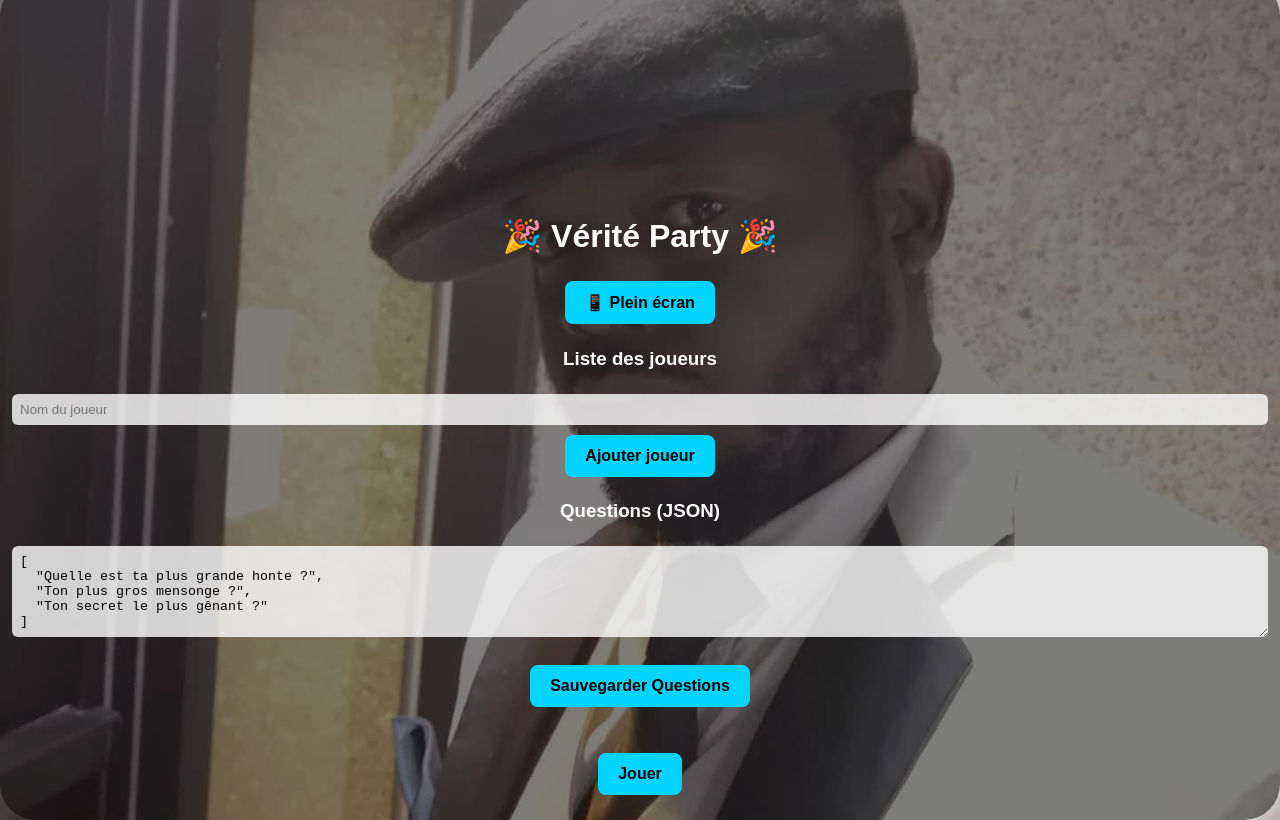
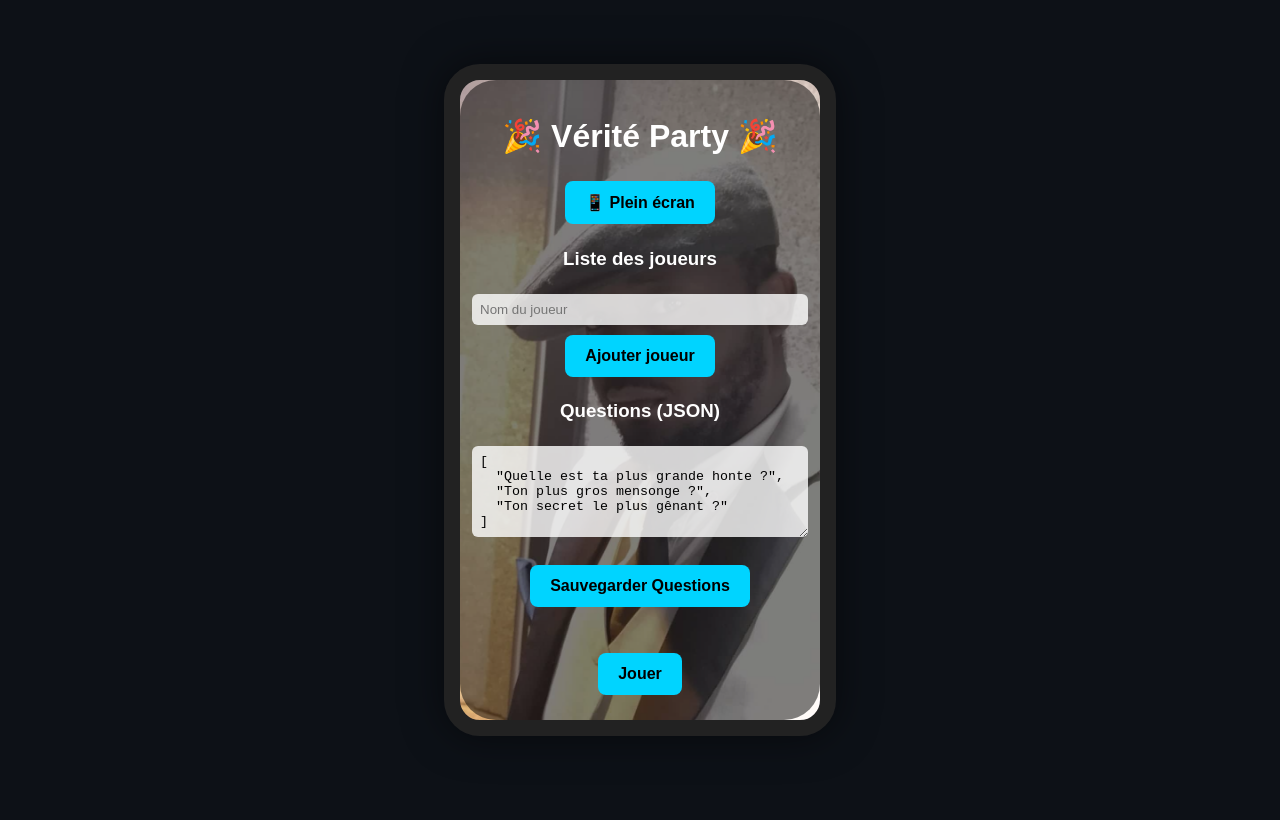
Before and after one commit to Ozi2039/jeu-party, a plain HTML site: page index.html in a window 1280 px wide. Both pictures are taken after a click on the button "📱 Plein écran". Drawn offline with Linux system fonts and the light colour scheme.

Commit message:
Update index.html

```diff
--- a/index.html
+++ b/index.html
@@ -2,21 +2,24 @@
 <html lang="fr">
 <head>
 <meta charset="UTF-8">
-<meta name="viewport" content="width=device-width, initial-scale=1.0">
+<meta name="viewport" content="width=device-width, initial-scale=1.0, viewport-fit=cover">
 <title>Vérité Party</title>
 <style>
-  body {
+  html, body {
     margin:0;
+    padding:0;
+    height:100%;
+    width:100%;
     font-family:sans-serif;
     background:#0d1117;
     color:white;
     display:flex;
     align-items:center;
     justify-content:center;
-    height:100vh;
+    overflow:hidden;
   }
 
-  /* Conteneur principal */
+  /* Conteneur téléphone */
   .phone {
     width: 320px;
     height: 600px;
@@ -33,7 +36,6 @@
     transition: all 0.3s ease;
   }
 
-  /* Overlay sombre pour lisibilité */
   .phone::before {
     content: "";
     position: absolute;
@@ -46,20 +48,7 @@
     border-radius: 36px;
   }
 
-  /* Contenus au-dessus de l'overlay */
-  .phone > * {
-    position: relative;
-    z-index: 1;
-  }
-
-  /* Plein écran mobile */
-  .fullscreen {
-    width: 100% !important;
-    height: 100% !important;
-    border: none !important;
-    border-radius: 0 !important;
-    box-shadow: none !important;
-  }
+  .phone > * { position: relative; z-index: 1; }
 
   .screen {display:none; width:100%; flex-direction:column; align-items:center; justify-content:center;}
   .active {display:flex;}
@@ -88,7 +77,6 @@
 
   .players-list div {margin:3px 0;}
 
-  /* Appel entrant */
   .call-box {text-align:center; width: 100%;}
   .caller {font-size:20px; margin-bottom:20px;}
   .slide-container {
@@ -113,7 +101,7 @@
     justify-content:center;
     font-weight:bold;
     user-select: none;
-    touch-action: none; /* pour éviter le scroll sur mobile */
+    touch-action: none;
   }
   .question {
     font-size:20px;
@@ -125,26 +113,26 @@
     text-align:center;
   }
 
-  /* Texte glisser */
   .slide-text {text-align:center; margin-top:10px; font-size:14px; color:#ccc;}
 
-  /* Responsive : mobile */
+  /* Responsive pour mobile */
   @media (max-width: 480px) {
     .phone {
-      width: 100%;
-      height: 100%;
+      width: 100vw;
+      height: 100vh;
       border-radius: 0;
       border: none;
       box-shadow: none;
     }
+    .phone::before { border-radius: 0; }
     .question {max-width: 90%;}
   }
+
 </style>
 </head>
 <body>
 
 <div class="phone" id="phone">
-  <!-- Menu principal -->
   <div id="menu" class="screen active">
     <h1>🎉 Vérité Party 🎉</h1>
     <button onclick="toggleFullScreen()">📱 Plein écran</button>
@@ -161,7 +149,6 @@
     <button id="playBtn">Jouer</button>
   </div>
 
-  <!-- Écran appel entrant -->
   <div id="callScreen" class="screen">
     <div class="call-box">
       <div class="caller" id="callerName"></div>
@@ -172,7 +159,6 @@
     </div>
   </div>
 
-  <!-- Écran question -->
   <div id="questionScreen" class="screen">
     <div class="question" id="questionText"></div>
     <div>
@@ -225,11 +211,15 @@ const phone = document.getElementById("phone");
 document.getElementById("playBtn").addEventListener("click", startGame);
 
 function toggleFullScreen() {
+  const docEl = document.documentElement;
   if (!document.fullscreenElement) {
-    document.documentElement.requestFullscreen().catch(err => alert(`Erreur: ${err.message}`));
+    if (docEl.requestFullscreen) docEl.requestFullscreen();
+    else if (docEl.webkitRequestFullscreen) docEl.webkitRequestFullscreen(); // iOS Safari
+    else if (docEl.msRequestFullscreen) docEl.msRequestFullscreen();
     phone.classList.add('fullscreen');
   } else {
-    document.exitFullscreen();
+    if (document.exitFullscreen) document.exitFullscreen();
+    else if (document.webkitExitFullscreen) document.webkitExitFullscreen();
     phone.classList.remove('fullscreen');
   }
 }
@@ -282,9 +272,7 @@ function initSlider(){
       if(parseInt(btn.style.left) > 220){
         callScreen.classList.remove("active");
         questionScreen.classList.add("active");
-      } else {
-        btn.style.left = "5px";
-      }
+      } else { btn.style.left = "5px"; }
     }
   };
   document.onmousemove = e => {
@@ -296,19 +284,14 @@ function initSlider(){
   };
 
   // Mobile
-  btn.ontouchstart = e => {
-    isDragging = true;
-    startX = e.touches[0].clientX;
-  };
+  btn.ontouchstart = e => { isDragging = true; startX = e.touches[0].clientX; };
   btn.ontouchend = e => {
     if(isDragging){
       isDragging = false;
       if(parseInt(btn.style.left) > 220){
         callScreen.classList.remove("active");
         questionScreen.classList.add("active");
-      } else {
-        btn.style.left = "5px";
-      }
+      } else { btn.style.left = "5px"; }
     }
   };
   btn.ontouchmove = e => {
```
